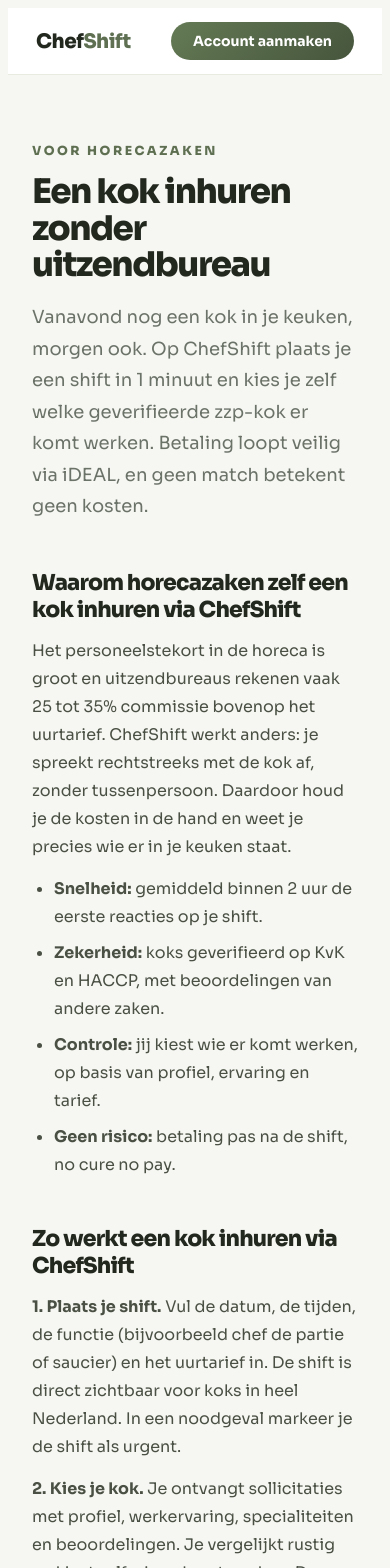
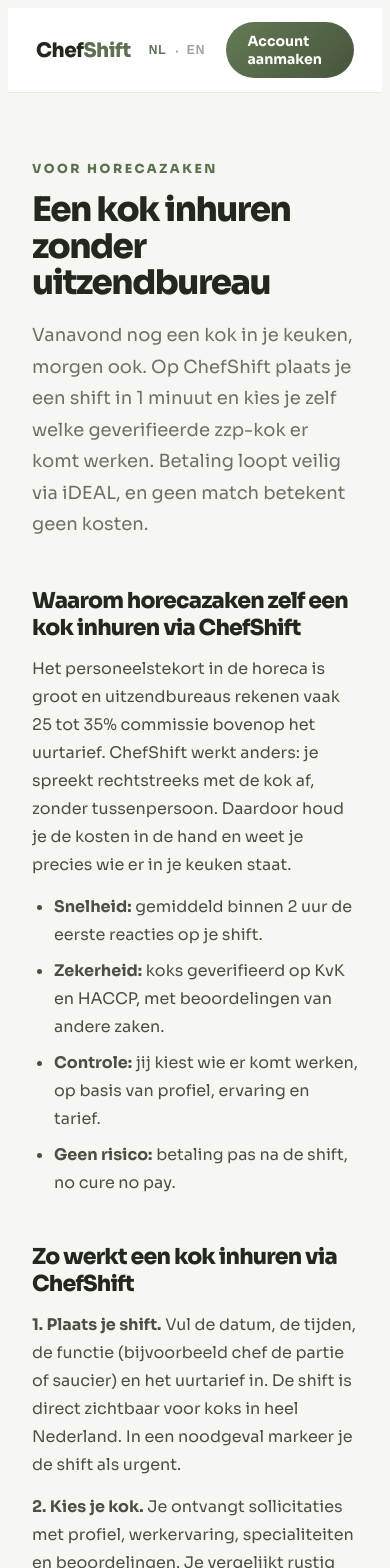
Before and after one commit to Rodisteph/chefshift, a Next.js app: page /kok-inhuren in a window 390 px wide. Shown: the top 1568 px of the page. Built offline with nearby package versions, Linux system fonts and the light colour scheme.

Commit message:
Page kok-inhuren bilingue NL/EN + humanizer

```diff
--- a/src/app/kok-inhuren/page.tsx
+++ b/src/app/kok-inhuren/page.tsx
@@ -1,132 +1,182 @@
-import type { Metadata } from 'next'
+'use client'
 
-export const metadata: Metadata = {
-  title: 'Kok inhuren voor je horecazaak, zonder uitzendbureau',
-  description:
-    'Een kok inhuren via ChefShift: plaats je shift in 1 minuut, ontvang binnen enkele uren reacties van geverifieerde zzp-koks en betaal veilig via iDEAL. No cure, no pay.',
-  alternates: { canonical: '/kok-inhuren' },
-}
+import { useEffect, useState } from 'react'
+import { LangToggle } from '@/lib/i18n'
 
 const FONT = '"Sora","Inter","Helvetica Neue",Arial,sans-serif'
 
-const FAQ = [
-  {
-    v: 'Hoe snel vind ik een kok via ChefShift?',
-    a: 'De meeste shifts krijgen binnen 2 uur de eerste reacties van beschikbare koks. Bij een spoedshift kun je de shift als urgent markeren, dan krijgt hij extra zichtbaarheid.',
-  },
-  {
-    v: 'Zijn de koks op ChefShift geverifieerd?',
-    a: 'Ja. Elke kok wordt gecontroleerd op KvK-inschrijving en kan zijn HACCP-certificering uploaden. Daarnaast zie je bij elke sollicitatie de ervaring en de beoordelingen van andere horecazaken.',
-  },
-  {
-    v: 'Wat kost het inhuren van een kok via ChefShift?',
-    a: 'Je betaalt alleen de gewerkte uren tegen het afgesproken uurtarief, plus een kleine platformfee. Aanmelden en shifts plaatsen is gratis. Geen match, geen kosten: no cure, no pay.',
-  },
-  {
-    v: 'Wat als de kok niet komt opdagen?',
-    a: 'Omdat de betaling pas na de shift plaatsvindt, betaal je niets als er niet gewerkt is. Je kunt direct een nieuwe urgent-shift plaatsen. Koks die niet komen opdagen krijgen een negatieve beoordeling en verdwijnen van het platform.',
-  },
-  {
-    v: 'Hoe zit het met de administratie en facturatie?',
-    a: 'Alle afspraken, uren en betalingen lopen via het platform. Na elke shift vind je een overzicht met gewerkte uren en bedrag inclusief 9% btw in je dashboard. Dat scheelt uren administratie.',
-  },
-]
+type Lang = 'nl' | 'en'
 
-const jsonLd = {
-  '@context': 'https://schema.org',
-  '@type': 'FAQPage',
-  mainEntity: FAQ.map((f) => ({
-    '@type': 'Question',
-    name: f.v,
-    acceptedAnswer: { '@type': 'Answer', text: f.a },
-  })),
+// Lit la langue choisie sur le site (même mécanisme que lib/i18n)
+function useLang(): Lang {
+  const [lang, setLang] = useState<Lang>('nl')
+  useEffect(() => {
+    const lire = () => setLang(localStorage.getItem('chefshift-lang') === 'en' ? 'en' : 'nl')
+    lire()
+    window.addEventListener('chefshift-lang-change', lire)
+    return () => window.removeEventListener('chefshift-lang-change', lire)
+  }, [])
+  return lang
 }
 
-const h2: React.CSSProperties = { fontSize: 'clamp(22px, 3vw, 30px)', fontWeight: 800, letterSpacing: -0.8, margin: '46px 0 14px' }
-const p: React.CSSProperties = { color: '#4a5044', fontSize: 16, lineHeight: 1.75, margin: '0 0 14px' }
-const li: React.CSSProperties = { color: '#4a5044', fontSize: 16, lineHeight: 1.75 }
+const C = {
+  nl: {
+    signup: 'Account aanmaken',
+    label: 'Voor horecazaken',
+    h1: 'Een kok inhuren zonder uitzendbureau',
+    intro: 'Vanavond nog een kok in je keuken, morgen ook. Op ChefShift plaats je een shift in 1 minuut en kies je zelf welke geverifieerde zzp-kok er komt werken. Betaling loopt veilig via iDEAL, en geen match betekent geen kosten.',
+    s1h: 'Waarom horecazaken zelf een kok inhuren via ChefShift',
+    s1p: 'Het personeelstekort in de horeca is groot en uitzendbureaus rekenen vaak 25 tot 35% commissie bovenop het uurtarief. ChefShift werkt anders: je spreekt rechtstreeks met de kok af, zonder tussenpersoon. Daardoor houd je de kosten in de hand en weet je precies wie er in je keuken staat.',
+    s1l: [
+      ['Snelheid', 'gemiddeld binnen 2 uur de eerste reacties op je shift.'],
+      ['Zekerheid', 'koks geverifieerd op KvK en HACCP, met beoordelingen van andere zaken.'],
+      ['Controle', 'jij kiest wie er komt werken, op basis van profiel, ervaring en tarief.'],
+      ['Geen risico', 'betaling pas na de shift, no cure no pay.'],
+    ],
+    s2h: 'Zo werkt een kok inhuren via ChefShift',
+    s2p: [
+      ['1. Plaats je shift.', ' Vul de datum, de tijden, de functie (bijvoorbeeld chef de partie of saucier) en het uurtarief in. De shift is direct zichtbaar voor koks in heel Nederland. In een noodgeval markeer je de shift als urgent.'],
+      ['2. Kies je kok.', ' Je ontvangt sollicitaties met profiel, werkervaring, specialiteiten en beoordelingen. Je vergelijkt rustig en kiest zelf wie er komt werken. Daarna staat de shift vast.'],
+      ['3. Bevestig de uren en betaal.', ' Na de shift geef je de gewerkte eindtijd door. Je betaalt veilig via iDEAL en alles staat vastgelegd voor je administratie, inclusief 9% btw.'],
+    ],
+    s3h: 'Wat kost een zzp-kok inhuren?',
+    s3p: 'De koks op ChefShift bepalen hun eigen tarief, met als minimum het wettelijk minimumuurloon. Ervaren zelfstandig werkende koks vragen meestal tussen €22 en €35 per uur, afhankelijk van de functie, de regio en de drukte. Omdat je geen uitzendcommissie betaalt, ben je per dienst vaak tientallen euro\u2019s goedkoper uit dan via een bureau.',
+    s4h: 'Voor welke zaken werkt ChefShift?',
+    s4p: 'Restaurants, hotels, brasseries, cateringbedrijven en evenementenlocaties gebruiken ChefShift voor zowel geplande diensten als last-minute uitval. Van een enkele avonddienst tot wekelijks terugkerende banqueting-shifts.',
+    faq_h: 'Veelgestelde vragen over een kok inhuren',
+    faq: [
+      ['Hoe snel vind ik een kok via ChefShift?', 'De meeste shifts krijgen binnen 2 uur de eerste reacties van beschikbare koks. Bij een spoedshift kun je de shift als urgent markeren, dan krijgt hij extra zichtbaarheid.'],
+      ['Zijn de koks op ChefShift geverifieerd?', 'Ja. Elke kok wordt gecontroleerd op KvK-inschrijving en kan zijn HACCP-certificering uploaden. Daarnaast zie je bij elke sollicitatie de ervaring en de beoordelingen van andere horecazaken.'],
+      ['Wat kost het inhuren van een kok via ChefShift?', 'Je betaalt alleen de gewerkte uren tegen het afgesproken uurtarief, plus een kleine platformfee. Aanmelden en shifts plaatsen is gratis. Geen match, geen kosten: no cure, no pay.'],
+      ['Wat als de kok niet komt opdagen?', 'Omdat de betaling pas na de shift plaatsvindt, betaal je niets als er niet gewerkt is. Je kunt direct een nieuwe urgent-shift plaatsen. Koks die niet komen opdagen krijgen een negatieve beoordeling en verdwijnen van het platform.'],
+      ['Hoe zit het met de administratie en facturatie?', 'Alle afspraken, uren en betalingen lopen via het platform. Na elke shift vind je een overzicht met gewerkte uren en bedrag inclusief 9% btw in je dashboard. Dat scheelt uren administratie.'],
+    ],
+    cta_t: 'Vanavond al een kok nodig?',
+    cta_p: 'Plaats je shift in 1 minuut. Gemiddeld binnen 2 uur de eerste reacties.',
+    cta_b: 'Plaats gratis een shift',
+    outro: 'Zelf kok en op zoek naar werk? Lees dan verder op',
+    outro_link: 'zzp-kok worden',
+    outro2: 'of bekijk direct de',
+    outro2_link: 'beschikbare shifts',
+  },
+  en: {
+    signup: 'Sign up',
+    label: 'For hospitality businesses',
+    h1: 'Hire a chef without a temp agency',
+    intro: 'A chef in your kitchen tonight, and tomorrow too. On ChefShift you post a shift in 1 minute and choose which verified freelance chef comes to work. Payment runs safely via iDEAL, and no match means no cost.',
+    s1h: 'Why businesses hire chefs directly through ChefShift',
+    s1p: 'The staff shortage in hospitality is real, and temp agencies often charge 25 to 35% commission on top of the hourly rate. ChefShift works differently: you deal with the chef directly, no middleman. That keeps costs under control and you know exactly who is in your kitchen.',
+    s1l: [
+      ['Speed', 'on average the first responses arrive within 2 hours of posting.'],
+      ['Security', 'chefs verified on KvK and HACCP, with reviews from other businesses.'],
+      ['Control', 'you choose who comes to work, based on profile, experience and rate.'],
+      ['No risk', 'payment only after the shift, no cure no pay.'],
+    ],
+    s2h: 'How hiring a chef through ChefShift works',
+    s2p: [
+      ['1. Post your shift.', ' Enter the date, times, role (for example chef de partie or saucier) and the hourly rate. The shift is instantly visible to chefs across the Netherlands. In an emergency, mark it as urgent.'],
+      ['2. Choose your chef.', ' You receive applications with profile, work experience, specialties and reviews. Compare at your own pace and choose who comes to work. Then the shift is locked in.'],
+      ['3. Confirm the hours and pay.', ' After the shift you confirm the worked end time. You pay safely via iDEAL and everything is recorded for your administration, including 9% VAT.'],
+    ],
+    s3h: 'What does it cost to hire a freelance chef?',
+    s3p: 'The chefs on ChefShift set their own rate, with the statutory minimum hourly wage as the floor. Experienced independent chefs usually charge between €22 and €35 per hour, depending on the role, the region and how busy it is. Because you pay no agency commission, you often save dozens of euros per shift compared to an agency.',
+    s4h: 'Which businesses use ChefShift?',
+    s4p: 'Restaurants, hotels, brasseries, catering companies and event venues use ChefShift for both planned services and last-minute dropouts. From a single evening shift to weekly recurring banqueting shifts.',
+    faq_h: 'Frequently asked questions about hiring a chef',
+    faq: [
+      ['How fast will I find a chef through ChefShift?', 'Most shifts get their first responses from available chefs within 2 hours. For an urgent shift you can mark it as urgent, which gives it extra visibility.'],
+      ['Are the chefs on ChefShift verified?', 'Yes. Every chef is checked for KvK registration and can upload their HACCP certification. You also see each applicant\u2019s experience and reviews from other businesses.'],
+      ['What does it cost to hire a chef through ChefShift?', 'You only pay the worked hours at the agreed hourly rate, plus a small platform fee. Signing up and posting shifts is free. No match, no cost: no cure, no pay.'],
+      ['What if the chef does not show up?', 'Because payment only happens after the shift, you pay nothing if no work was done. You can immediately post a new urgent shift. Chefs who do not show up get a negative review and disappear from the platform.'],
+      ['How does administration and invoicing work?', 'All agreements, hours and payments run through the platform. After each shift you find an overview with worked hours and amount including 9% VAT in your dashboard. That saves hours of admin.'],
+    ],
+    cta_t: 'Need a chef tonight?',
+    cta_p: 'Post your shift in 1 minute. On average the first responses arrive within 2 hours.',
+    cta_b: 'Post a shift for free',
+    outro: 'A chef looking for work? Read more at',
+    outro_link: 'zzp-kok worden',
+    outro2: 'or browse the',
+    outro2_link: 'available shifts',
+  },
+} as const
+
+const h2s: React.CSSProperties = { fontSize: 'clamp(22px, 3vw, 30px)', fontWeight: 800, letterSpacing: -0.8, margin: '46px 0 14px' }
+const ps: React.CSSProperties = { color: '#4a5044', fontSize: 16, lineHeight: 1.75, margin: '0 0 14px' }
 
 export default function KokInhurenPage() {
+  const lang = useLang()
+  const c = C[lang]
+
   return (
     <main style={{ fontFamily: FONT, background: '#f6f7f2', color: '#23281f', minHeight: '100vh' }}>
-      <script type="application/ld+json" dangerouslySetInnerHTML={{ __html: JSON.stringify(jsonLd) }} />
-
-      <nav style={{ background: '#fff', borderBottom: '1px solid #e8ebe0', padding: '14px 28px', display: 'flex', justifyContent: 'space-between', alignItems: 'center' }}>
+      <nav style={{ background: '#fff', borderBottom: '1px solid #e8ebe0', padding: '14px 28px', display: 'flex', justifyContent: 'space-between', alignItems: 'center', gap: 12 }}>
         <a href="/" style={{ fontWeight: 800, fontSize: 20, color: '#23281f', textDecoration: 'none', letterSpacing: -0.5 }}>
           Chef<span style={{ color: '#5f7052' }}>Shift</span>
         </a>
-        <a href="/register" style={{ background: 'linear-gradient(135deg,#647a55,#46553c)', color: '#fff', padding: '10px 22px', borderRadius: 999, fontWeight: 700, fontSize: 14, textDecoration: 'none' }}>
-          Account aanmaken
-        </a>
+        <span style={{ display: 'flex', alignItems: 'center', gap: 14 }}>
+          <LangToggle />
+          <a href="/register" style={{ background: 'linear-gradient(135deg,#647a55,#46553c)', color: '#fff', padding: '10px 22px', borderRadius: 999, fontWeight: 700, fontSize: 14, textDecoration: 'none' }}>
+            {c.signup}
+          </a>
+        </span>
       </nav>
 
       <article style={{ maxWidth: 760, margin: '0 auto', padding: '64px 24px 96px' }}>
-        <span style={{ color: '#5f7052', fontWeight: 800, fontSize: 12.5, letterSpacing: 2.5, textTransform: 'uppercase' }}>Voor horecazaken</span>
+        <span style={{ color: '#5f7052', fontWeight: 800, fontSize: 12.5, letterSpacing: 2.5, textTransform: 'uppercase' }}>{c.label}</span>
         <h1 style={{ fontSize: 'clamp(34px, 5vw, 52px)', fontWeight: 800, letterSpacing: -1.5, lineHeight: 1.08, margin: '14px 0 18px' }}>
-          Een kok inhuren zonder uitzendbureau
+          {c.h1}
         </h1>
-        <p style={{ ...p, fontSize: 18, color: '#6b7268' }}>
-          Vanavond nog een kok in je keuken, morgen ook. Op ChefShift plaats je een shift in 1 minuut en kies je zelf welke geverifieerde zzp-kok er komt werken. Betaling loopt veilig via iDEAL, en geen match betekent geen kosten.
-        </p>
+        <p style={{ ...ps, fontSize: 18, color: '#6b7268' }}>{c.intro}</p>
 
-        <h2 style={h2}>Waarom horecazaken zelf een kok inhuren via ChefShift</h2>
-        <p style={p}>
-          Het personeelstekort in de horeca is groot en uitzendbureaus rekenen vaak 25 tot 35% commissie bovenop het uurtarief. ChefShift werkt anders: je spreekt rechtstreeks met de kok af, zonder tussenpersoon. Daardoor houd je de kosten in de hand en weet je precies wie er in je keuken staat.
-        </p>
+        <h2 style={h2s}>{c.s1h}</h2>
+        <p style={ps}>{c.s1p}</p>
         <ul style={{ paddingLeft: 22, margin: '0 0 14px', display: 'grid', gap: 8 }}>
-          <li style={li}><strong>Snelheid:</strong> gemiddeld binnen 2 uur de eerste reacties op je shift.</li>
-          <li style={li}><strong>Zekerheid:</strong> koks geverifieerd op KvK en HACCP, met beoordelingen van andere zaken.</li>
-          <li style={li}><strong>Controle:</strong> jij kiest wie er komt werken, op basis van profiel, ervaring en tarief.</li>
-          <li style={li}><strong>Geen risico:</strong> betaling pas na de shift, no cure no pay.</li>
+          {c.s1l.map(([t, d]) => (
+            <li key={t} style={{ color: '#4a5044', fontSize: 16, lineHeight: 1.75 }}>
+              <strong>{t}:</strong> {d}
+            </li>
+          ))}
         </ul>
 
-        <h2 style={h2}>Zo werkt een kok inhuren via ChefShift</h2>
-        <p style={p}>
-          <strong>1. Plaats je shift.</strong> Vul de datum, de tijden, de functie (bijvoorbeeld chef de partie of saucier) en het uurtarief in. De shift is direct zichtbaar voor koks in heel Nederland. In een noodgeval markeer je de shift als urgent.
-        </p>
-        <p style={p}>
-          <strong>2. Kies je kok.</strong> Je ontvangt sollicitaties met profiel, werkervaring, specialiteiten en beoordelingen. Je vergelijkt rustig en kiest zelf wie er komt werken. Daarna staat de shift vast.
-        </p>
-        <p style={p}>
-          <strong>3. Bevestig de uren en betaal.</strong> Na de shift geef je de gewerkte eindtijd door. Je betaalt veilig via iDEAL en alles staat vastgelegd voor je administratie, inclusief 9% btw.
-        </p>
+        <h2 style={h2s}>{c.s2h}</h2>
+        {c.s2p.map(([t, d]) => (
+          <p key={t} style={ps}>
+            <strong>{t}</strong>
+            {d}
+          </p>
+        ))}
 
-        <h2 style={h2}>Wat kost een zzp-kok inhuren?</h2>
-        <p style={p}>
-          De koks op ChefShift bepalen hun eigen tarief, met als minimum het wettelijk minimumuurloon. Ervaren zelfstandig werkende koks vragen meestal tussen €22 en €35 per uur, afhankelijk van de functie, de regio en de drukte. Omdat je geen uitzendcommissie betaalt, ben je per dienst vaak tientallen euro's goedkoper uit dan via een bureau.
-        </p>
+        <h2 style={h2s}>{c.s3h}</h2>
+        <p style={ps}>{c.s3p}</p>
 
-        <h2 style={h2}>Voor welke zaken werkt ChefShift?</h2>
-        <p style={p}>
-          Restaurants, hotels, brasseries, cateringbedrijven en evenementenlocaties gebruiken ChefShift voor zowel geplande diensten als last-minute uitval. Van een enkele avonddienst tot wekelijks terugkerende banqueting-shifts.
-        </p>
+        <h2 style={h2s}>{c.s4h}</h2>
+        <p style={ps}>{c.s4p}</p>
 
-        <h2 style={h2}>Veelgestelde vragen over een kok inhuren</h2>
+        <h2 style={h2s}>{c.faq_h}</h2>
         <div style={{ display: 'grid', gap: 12, marginTop: 18 }}>
-          {FAQ.map((f) => (
-            <details key={f.v} style={{ background: '#fff', border: '1px solid #eceee3', borderRadius: 14, padding: '18px 20px' }}>
-              <summary style={{ fontWeight: 700, fontSize: 15.5, cursor: 'pointer' }}>{f.v}</summary>
-              <p style={{ ...p, marginTop: 10, marginBottom: 0 }}>{f.a}</p>
+          {c.faq.map(([v, a]) => (
+            <details key={v} style={{ background: '#fff', border: '1px solid #eceee3', borderRadius: 14, padding: '18px 20px' }}>
+              <summary style={{ fontWeight: 700, fontSize: 15.5, cursor: 'pointer' }}>{v}</summary>
+              <p style={{ ...ps, marginTop: 10, marginBottom: 0 }}>{a}</p>
             </details>
           ))}
         </div>
 
         <div style={{ marginTop: 52, background: 'linear-gradient(135deg, #242c1f 0%, #38452c 55%, #55684a 100%)', borderRadius: 24, padding: '48px 32px', textAlign: 'center', color: '#fff' }}>
           <h2 style={{ fontSize: 'clamp(22px, 3.5vw, 32px)', fontWeight: 800, letterSpacing: -1, margin: '0 0 12px' }}>
-            Vanavond al een kok nodig?
+            {c.cta_t}
           </h2>
-          <p style={{ opacity: 0.9, fontSize: 15.5, margin: '0 0 26px' }}>
-            Plaats je shift in 1 minuut. Gemiddeld binnen 2 uur de eerste reacties.
-          </p>
+          <p style={{ opacity: 0.9, fontSize: 15.5, margin: '0 0 26px' }}>{c.cta_p}</p>
           <a href="/shifts/new" style={{ background: '#fff', color: '#3f4d36', padding: '15px 34px', borderRadius: 999, fontWeight: 800, fontSize: 15, textDecoration: 'none', display: 'inline-block' }}>
-            Plaats gratis een shift
+            {c.cta_b}
           </a>
         </div>
 
-        <p style={{ ...p, marginTop: 36, fontSize: 14, color: '#9aa39b' }}>
-          Zelf kok en op zoek naar werk? Lees dan verder op{' '}
-          <a href="/zzp-kok-worden" style={{ color: '#5f7052', fontWeight: 700 }}>zzp-kok worden</a> of bekijk direct de{' '}
-          <a href="/shifts" style={{ color: '#5f7052', fontWeight: 700 }}>beschikbare shifts</a>.
+        <p style={{ ...ps, marginTop: 36, fontSize: 14, color: '#9aa39b' }}>
+          {c.outro}{' '}
+          <a href="/zzp-kok-worden" style={{ color: '#5f7052', fontWeight: 700 }}>{c.outro_link}</a>{' '}
+          {c.outro2}{' '}
+          <a href="/shifts" style={{ color: '#5f7052', fontWeight: 700 }}>{c.outro2_link}</a>.
         </p>
       </article>
     </main>
```
Also changed, not shown: src/app/kok-inhuren/layout.tsx (added, +36 -0 lines).
